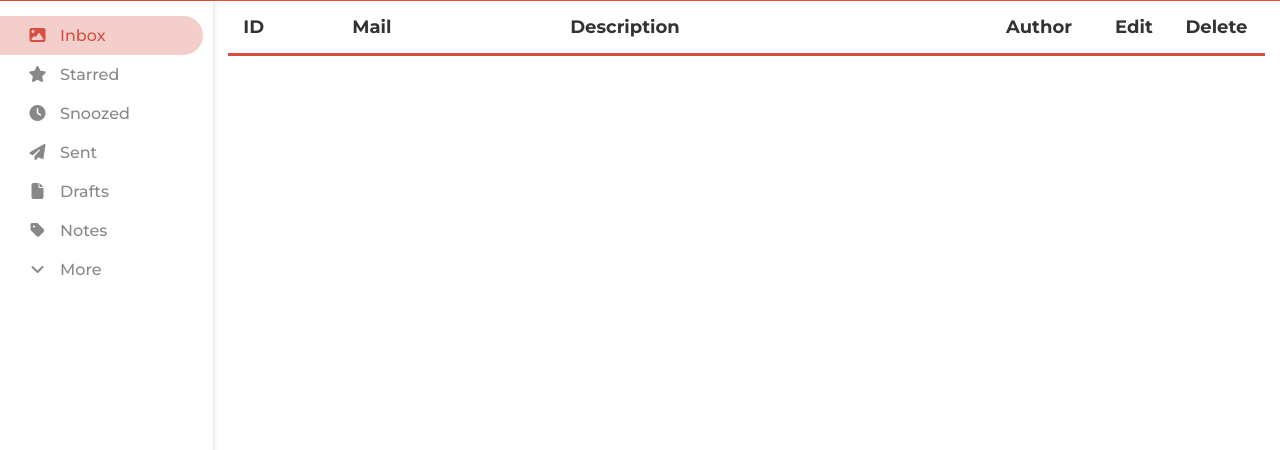
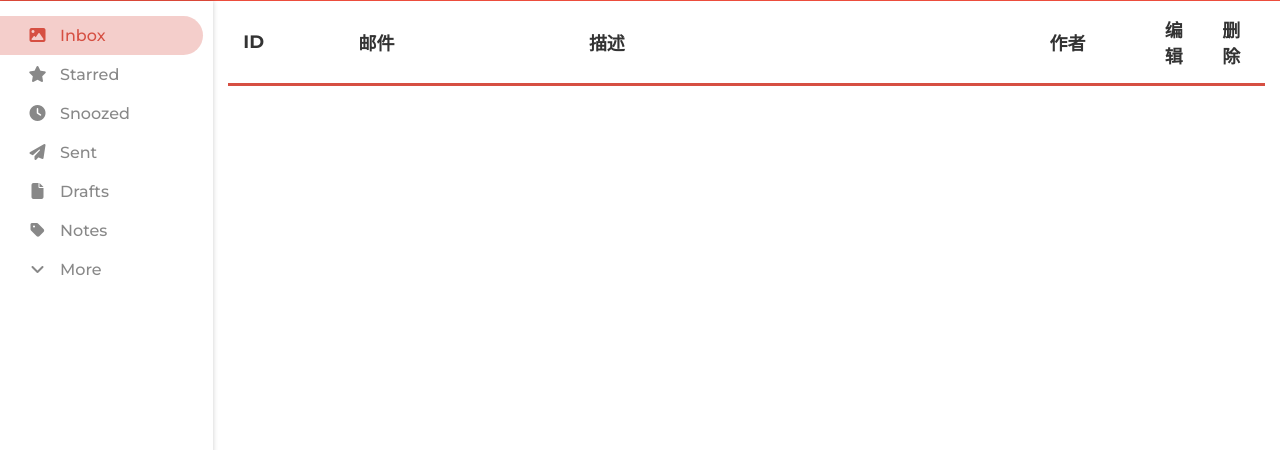
Before and after one commit to hnhung123/todo-list, a plain HTML site: page index.html in a window 1280 px wide. Shown: the part 118-568 px from the top of the page. Drawn offline with Linux system fonts and the light colour scheme.

Commit message:
Change to Chinese

```diff
--- a/index.html
+++ b/index.html
@@ -23,30 +23,30 @@
     </div>
     <div class="form-delele dflex">
         <div class="form dflex"><i class="fas fa-trash-alt"></i>
-            <h3>Are you sure ?</h3>
+            <h3>你确定吗 ?</h3>
             <div class="dflex">
-                <button class="btn" id="yes">Yes</button>
-                <button class="btn" id="no">No</button>
+                <button class="btn" id="yes">同意</button>
+                <button class="btn" id="no">取消</button>
             </div>
         </div>
     </div>
     <div class="form-add-edit dflex">
         <div class="form dflex"><i class="fas fa-edit"></i>
             <div class="field">
-                <label for="mail">Mail</label>
+                <label for="mail">邮件</label>
                 <input type="text" id="mail" placeholder="Mail">
             </div>
             <div class="field">
-                <label for="des">Description</label>
+                <label for="des">描述</label>
                 <input type="text" id="des" placeholder="Description">
             </div>
             <div class="field">
-                <label for="author">Author</label>
+                <label for="author">作者</label>
                 <input type="text" id="author" placeholder="Author">
             </div>
             <div class="field dflex">
-                <button id="complete">Complete</button>
-                <button id="cancel">Cancel</button>
+                <button id="complete">完成</button>
+                <button id="cancel">取消</button>
             </div>
         </div>
     </div>
@@ -62,7 +62,7 @@
     </nav>
     <div class="header dflexs">
         <div class="header__item">
-            <i class="fas fa-arrow-left"></i>Mail </div>
+            <i class="fas fa-arrow-left"></i>邮件 </div>
         <div class="header__item"><i class="fab fa-google"></i>
             <i class="fas fa-cloud-download-alt"></i>
             <i class="fab fa-google-drive"></i>
@@ -85,11 +85,11 @@
                 <thead>
                     <tr>
                         <th data-col="id" data-sort="desc">ID<i class="fas fa-caret-down"></i></th>
-                        <th data-col="mail" data-sort="desc">Mail<i class="fas fa-caret-down"></i></th>
-                        <th data-col="des" data-sort="desc">Description<i class="fas fa-caret-down"></i></th>
-                        <th data-col="author" data-sort="desc">Author<i class="fas fa-caret-down"></i></th>
-                        <th>Edit</th>
-                        <th>Delete</th>
+                        <th data-col="mail" data-sort="desc">邮件<i class="fas fa-caret-down"></i></th>
+                        <th data-col="des" data-sort="desc">描述<i class="fas fa-caret-down"></i></th>
+                        <th data-col="author" data-sort="desc">作者<i class="fas fa-caret-down"></i></th>
+                        <th>编辑</th>
+                        <th>删除</th>
                     </tr>
                 </thead>
                 <tbody>
```
